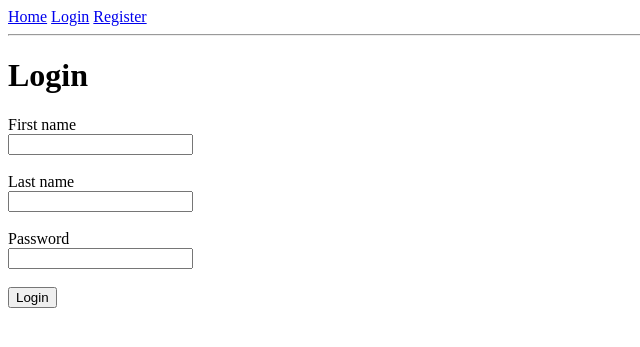
After one commit to maxh5/group-schedule, a Flask app: page /login in a window 1280 px wide. The commit adds this page. Shown: the top 347 px of the page, without its empty margins (0-640 px from the left). Run offline with Flask 3, Linux system fonts and the light colour scheme.

Commit message:
Login & html base

```diff
--- a/app.py
+++ b/app.py
@@ -1,5 +1,5 @@
 from flask import Flask, render_template, request, redirect, flash
-from flask_login import LoginManager, logout_user, login_required
+from flask_login import logout_user, login_required, login_user
 import os
 from dotenv import load_dotenv
 
@@ -26,6 +26,12 @@ from extras.api import fetch_class_by_section
 import models
 
 
+# ----- Functions -----
+@login_manager.user_loader
+def load_user(user_id):
+    return models.User.query.get(int(user_id))
+
+
 # ----- Routes -----
 @app.route('/', methods=['GET'])
 def index():
@@ -47,6 +53,28 @@ def view2():
 @app.route('/view3', methods=['GET'])
 def view3():
     return render_template('view3.html')
+
+@app.route('/login', methods=['GET', 'POST'])
+def login():
+    if request.method == "POST":
+        first_name = request.form["first_name"]
+        last_name = request.form["last_name"]
+        password = request.form["password"]
+
+        user = models.User.query.filter_by(
+            first_name=first_name,
+            last_name=last_name
+        ).first()
+
+        if not user or not user.check_password(password):
+            flash("Invalid name or password.", "danger")
+            return render_template("login.html")
+
+        login_user(user)
+        flash("Logged in successfully!", "success")
+        return redirect("/")
+
+    return render_template('login.html')
 
 @app.route('/register', methods=['GET', 'POST'])
 def register():
@@ -71,7 +99,7 @@ def register():
 
         return redirect("/")
 
-    else: return render_template('register.html')
+    return render_template('register.html')
 
 @app.route("/logout")
 @login_required
--- a/models.py
+++ b/models.py
@@ -1,8 +1,8 @@
-from flask_sqlalchemy import SQLAlchemy
 from werkzeug.security import generate_password_hash, check_password_hash
 from extras.extensions import db
+from flask_login import UserMixin
 
-class User(db.Model):
+class User(db.Model, UserMixin):
     __tablename__ = "users"
 
     id = db.Column(db.Integer, primary_key=True, autoincrement=True)
--- /dev/null
+++ b/templates/base.html
@@ -0,0 +1,31 @@
+<!DOCTYPE html>
+<html lang="en">
+<head>
+    <meta charset="UTF-8">
+    <title>{% block title %}MONKEY{% endblock %}</title>
+</head>
+<body>
+
+<!-- ===== Header (appears on all pages) ===== -->
+<header>
+    <nav>
+        <a href="{{ url_for('index') }}">Home</a>
+
+        {% if current_user.is_authenticated %}
+            <span>Hi {{ current_user.first_name }}!</span>
+            <a href="{{ url_for('logout') }}">Logout</a>
+        {% else %}
+            <a href="{{ url_for('login') }}">Login</a>
+            <a href="{{ url_for('register') }}">Register</a>
+        {% endif %}
+    </nav>
+    <hr>
+</header>
+
+<!-- ===== Page-specific content goes here ===== -->
+<main>
+    {% block content %}{% endblock %}
+</main>
+
+</body>
+</html>
--- /dev/null
+++ b/templates/login.html
@@ -0,0 +1,20 @@
+{% extends "base.html" %}
+
+{% block title %}Login{% endblock %}
+
+{% block content %}
+<h1>Login</h1>
+
+<form method="post">
+    <label>First name</label><br>
+    <input type="text" name="first_name" required><br><br>
+
+    <label>Last name</label><br>
+    <input type="text" name="last_name" required><br><br>
+
+    <label>Password</label><br>
+    <input type="password" name="password" required><br><br>
+
+    <button type="submit">Login</button>
+</form>
+{% endblock %}
```
Also changed, not shown: templates/index.html (+6 -10 lines), templates/register.html (+5 -9 lines).
